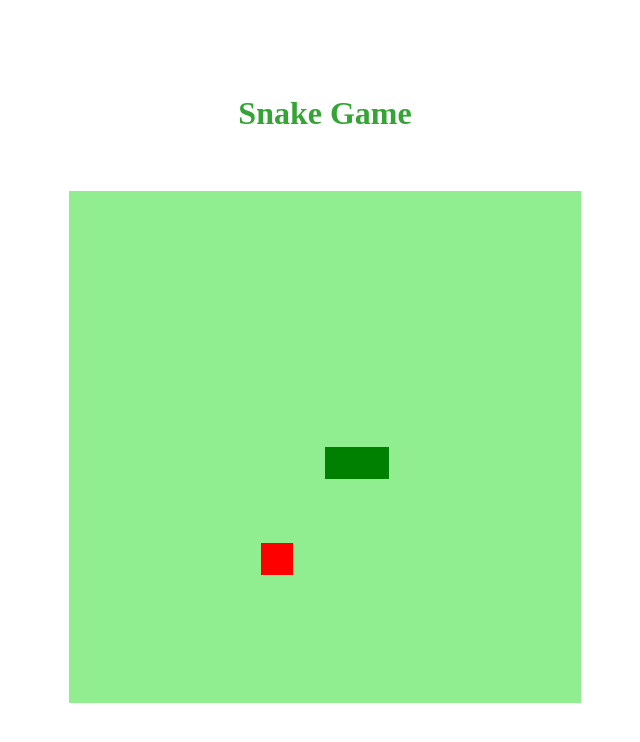
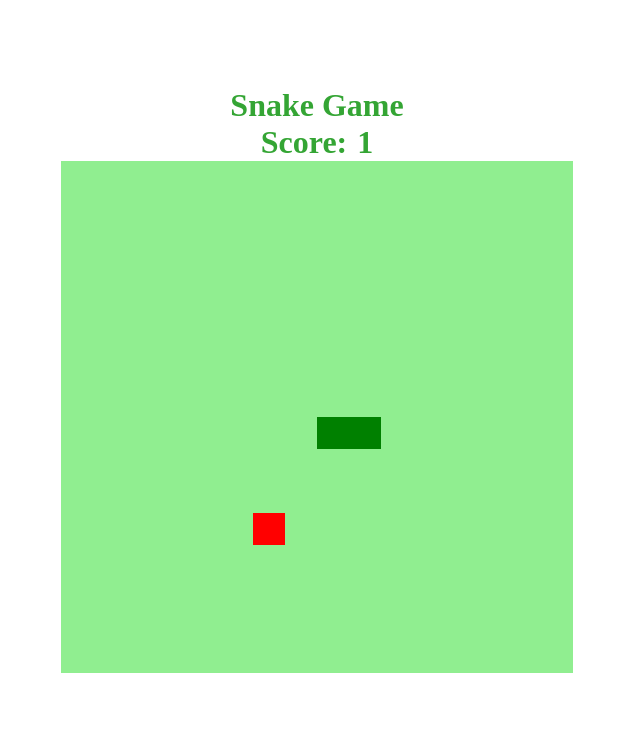
Before and after one commit to ygormagalhaes97/snakeJS, a plain HTML site: page index.html in a window 1280 px wide. Shown: the whole page, without its empty margins (291-931 px from the left). Drawn offline with Linux system fonts and the light colour scheme.

Commit message:
Score
Foi adicionado score ao jogo , para saber quantas frutinhas pegou

```diff
--- a/css/style.css
+++ b/css/style.css
@@ -1,3 +1,7 @@
+*{
+    margin: 0;
+    padding: 0;
+}
 body{
     height: 95vh;
     width: 95vw;
@@ -8,3 +12,12 @@ body{
     background-color:white;
     color: rgb(52, 165, 52);
 }
+.container{
+    display: flex;
+    flex-direction: row;
+    align-items: flex-start;
+
+}
+.score-css{
+    margin-right: 10px;
+}
--- a/index.html
+++ b/index.html
@@ -11,7 +11,10 @@
 </head>
 <body>
     <h1>Snake Game</h1>
-    <h3 class="score"></h3>
+    <div class="container">
+        <h1 class="score-css">Score:</h1>
+        <h1 id="score">0</h1>
+    </div>
     <canvas id="snake" width="512" height="512"></canvas>
 </body>
 </html>
--- a/js/script.js
+++ b/js/script.js
@@ -2,6 +2,7 @@ let canvas = document.getElementById("snake");
 let context = canvas.getContext("2d");
 let box = 32;
 let cobra = [];
+let score = 0;
 cobra[0] = {
     x: 8 * box,
     y: 8 * box
@@ -51,7 +52,7 @@ function iniciarJogo(){
     for(i = 1; i < cobra.length; i++){
         if(cobra[0].x == cobra[i].x && cobra[0].y == cobra[i].y){
             clearInterval(jogo);
-            alert("Game Over");
+            alert("Game Over \nSeu score foi de: " + score);
         }
     }
 
@@ -73,6 +74,8 @@ function iniciarJogo(){
         cobra.pop();
     }
     else{
+        score ++;
+        document.getElementById("score").innerHTML = score;
         comida.x = Math.floor(Math.random() * 15 + 1) * box;
         comida.y = Math.floor(Math.random() * 15 + 1) * box;
     }
```
